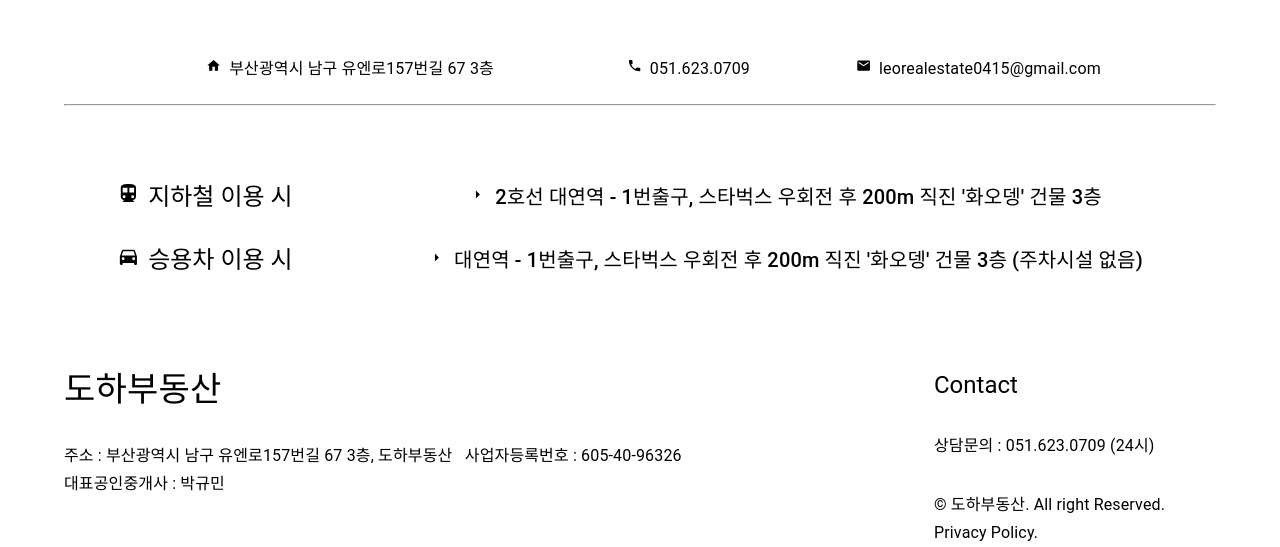
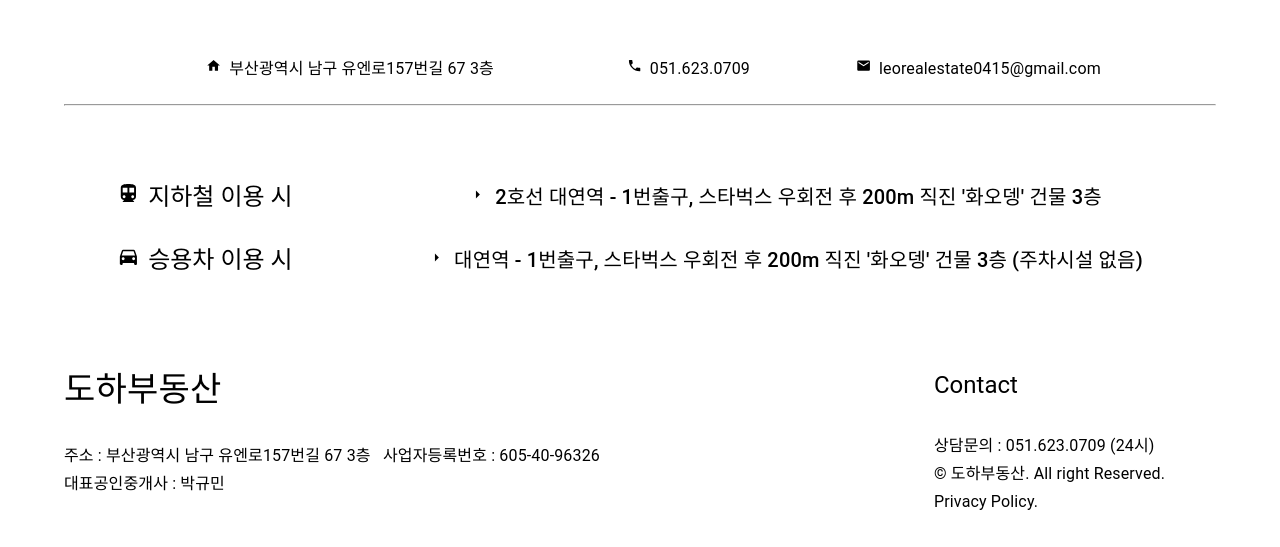
Before and after one commit to gyuminFuck/FindHomeApp, a React (Create React App) app: page / in a window 1280 px wide. Shown: the part 1453-2000 px from the top of the page. After the commit the page ends 1969 px from the top, so only its background shows below. Built offline with nearby package versions, Linux system fonts and the light colour scheme.

Commit message:
Editing Design second commit 07/23/23

```diff
--- a/src/screens/InputDataScreen.js
+++ b/src/screens/InputDataScreen.js
@@ -428,8 +428,8 @@ function InputDataScreen() {
               </Grid>
               <br />
               <Grid>
-                <Typography variant="subtitle1" color={"black"}>
-                  주소 : 부산광역시 남구 유엔로157번길 67 3층, 도하부동산 &nbsp;
+                <Typography variant="subtitle1" color={"black"} align="left">
+                  주소 : 부산광역시 남구 유엔로157번길 67 3층 &nbsp;
                   사업자등록번호 : 605-40-96326
                 </Typography>
               </Grid>
@@ -460,7 +460,7 @@ function InputDataScreen() {
                 상담문의 : 051.623.0709 (24시)
               </Typography>
             </Grid>
-            <br />
+
             <Grid>
               <Typography variant="subtitle1" color={"black"}>
                 © 도하부동산. All right Reserved.
```
